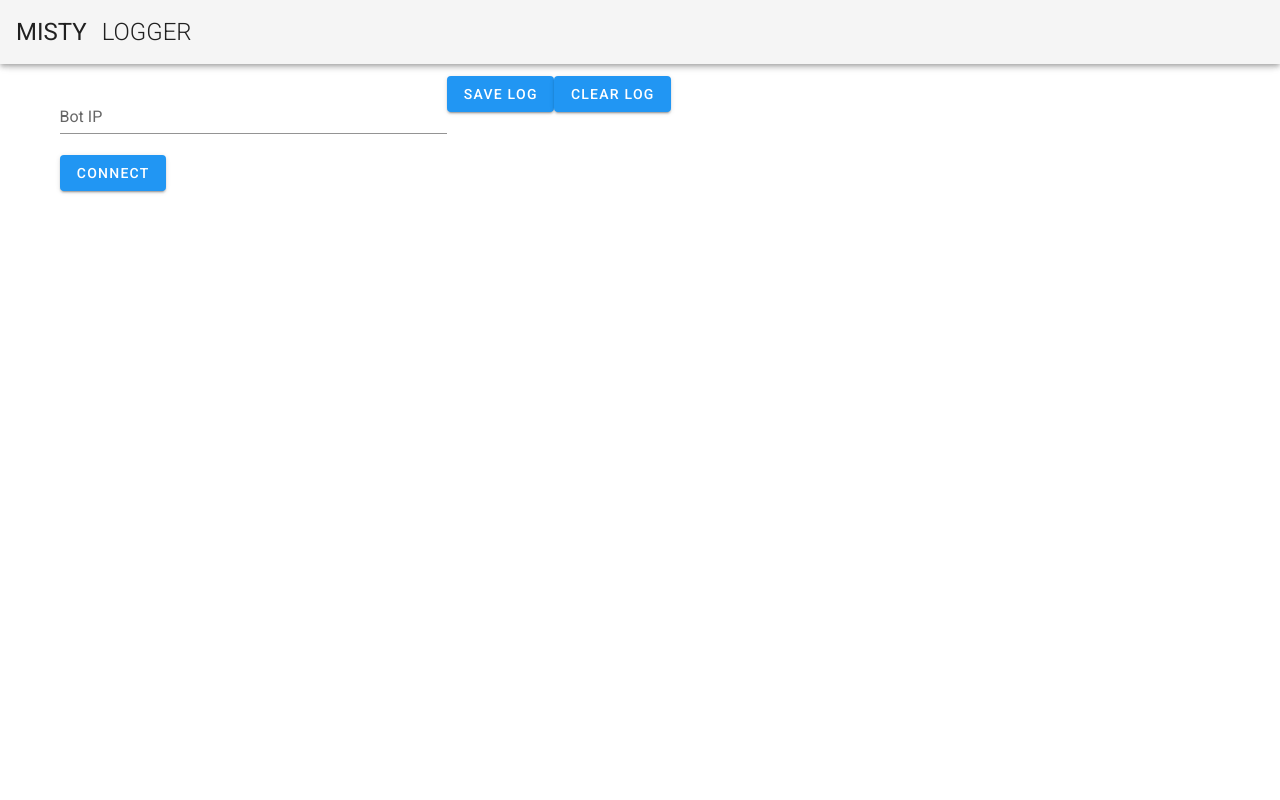
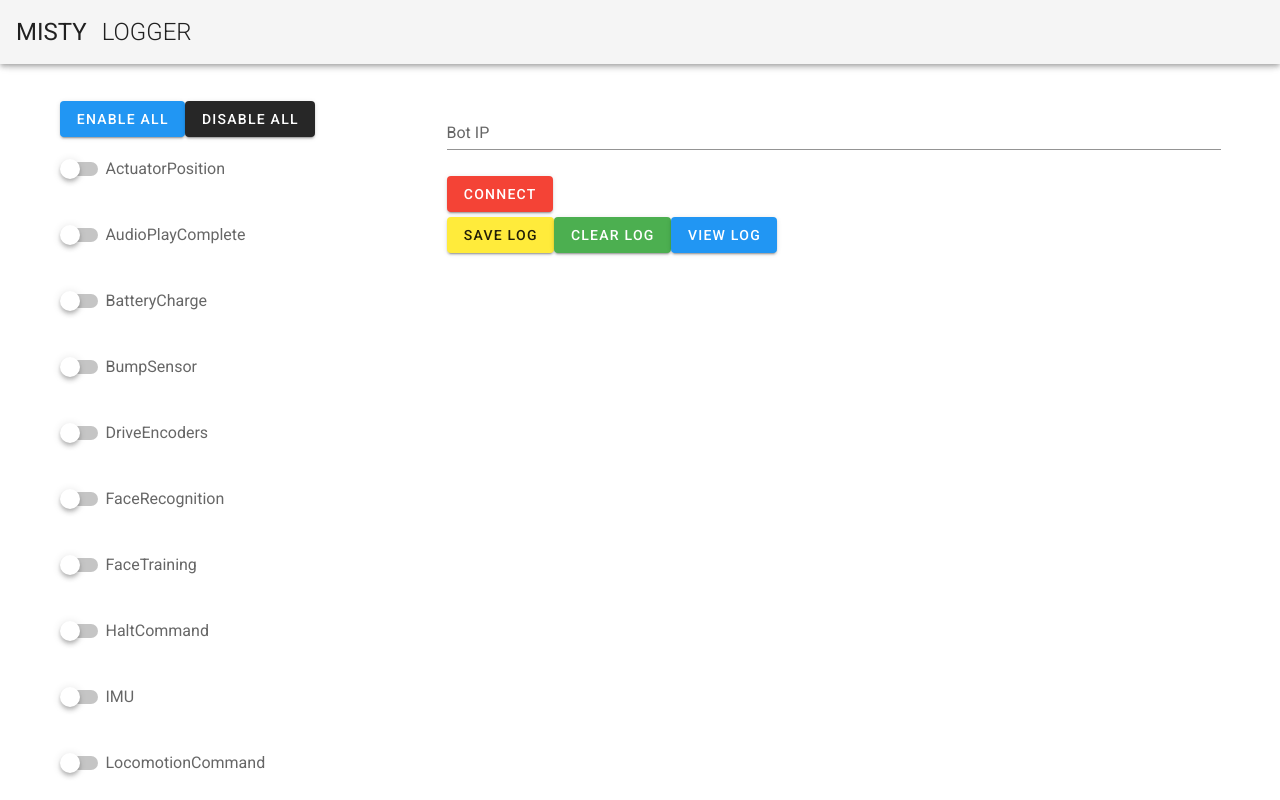
Before and after one commit to SLIM-Misty/Logging, a Vue app: page / in a window 1280 px wide. Shown: the top 800 px of the page. Built offline with nearby package versions, Linux system fonts and the light colour scheme.

Commit message:
added all websocket events, viewlog is separate and rendered once, still needs testing with misty

```diff
--- a/src/components/Logging.vue
+++ b/src/components/Logging.vue
@@ -1,96 +1,45 @@
 <template>
-  <v-container>
+  <div>
+    <v-container v-if="!showingViewLog">
       <v-layout wrap>
         <v-flex xs4 style="margin-top:25px">
-        <v-text-field style="max-width:200px;display:inline" label="Bot IP" v-model="botIp" />
+          <v-btn dark color="blue" @click="enableAllEvents()">Enable All</v-btn>
+          <v-btn dark color="gray" @click="disableAllEvents()">Disable All</v-btn>
+          <div v-for="event in Object.keys(allWebsocketEvents)" :key="event">
+            <v-switch v-model="allWebsocketEvents[event]" :label="event"></v-switch>
+          </div>
+        </v-flex>
+        <v-flex xs8 style="margin-top:25px">
+          <v-text-field label="Bot IP" v-model="botIp" />
+          <div style="margin-top:5px">
             <v-btn
               dark
-          color="blue"
+              color="red"
               @click="connect()"
               v-if="!connectionSuccess"
               :loading="connectionInProgress"
             >Connect</v-btn>
-        <v-btn
-          dark
-          color="blue"
-          @click="disconnect()"
-          v-if="connectionSuccess"
-        >Disconnect</v-btn>
-      </v-flex>
-      <v-flex xs8>
-        <v-btn
-          dark
-          color="blue"
-          @click="saveLog()"
-        >Save Log</v-btn>
-        <v-btn
-          dark
-          color="blue"
-          @click="events = []"
-        >Clear Log</v-btn>
+            <v-btn dark color="orange" @click="disconnect()" v-if="connectionSuccess">Disconnect</v-btn>
+          </div>
+          <div style="margin-top:5px">
+            <v-btn color="yellow" @click="saveLog()">Save Log</v-btn>
+            <v-btn dark color="green" @click="clearLog()">Clear Log</v-btn>
+            <v-btn dark color="blue" @click="viewLog()">View Log</v-btn>
+          </div>
+          <div style="margin-top:5px">
+            <h1 v-if="connectionSuccess">{{eventCount}} Events Logged!</h1>
+          </div>
+          <br />
         </v-flex>
       </v-layout>
       <v-layout wrap>
-      <v-flex xs4 style="margin-top:50px; max-height:600px; min-height:600px; overflow-y:scroll">
-        <v-card
-          class="mx-auto"
-          max-width="400"
-          tile
-        >
-          <v-list-item two-line v-for="event in events" :key="event.id" @click="selectedEvent = event">
-            <v-list-item-content>
-              <v-list-item-title>{{event.eventName}}</v-list-item-title>
-              <v-list-item-subtitle>{{event.timestamp}}</v-list-item-subtitle>
-            </v-list-item-content>
-          </v-list-item>
-        </v-card>
-      </v-flex>
-      <v-flex v-if="selectedEvent" xs8 style="margin-top:50px">
-        <!-- {{selectedEvent}} -->
-        <v-list disabled>
-          <v-list-item-group color="primary">
-            <v-list-item>
-              <v-list-item-icon>
-                <v-icon>mdi-clock</v-icon>
-              </v-list-item-icon>
-              <v-list-item-content>
-                <v-list-item-title v-text="selectedEvent.timestamp"></v-list-item-title>
-              </v-list-item-content>
-            </v-list-item>
-            <v-list-item>
-              <v-list-item-icon>
-                <v-icon>mdi-tag</v-icon>
-              </v-list-item-icon>
-              <v-list-item-content>
-                <v-list-item-title v-text="selectedEvent.eventName"></v-list-item-title>
-              </v-list-item-content>
-            </v-list-item>
-            <v-list-item>
-              <v-list-item-icon>
-                <v-icon>mdi-message</v-icon>
-              </v-list-item-icon>
-              <v-list-item-content v-if="typeof selectedEvent.message === 'Object'">
-                <v-list-item-title
-                  v-for="key in Object.keys(selectedEvent.message)" :key="key">
-                  {{key}}: {{selectedEvent.message[key]}}
-                </v-list-item-title>
-              </v-list-item-content>
-              <v-list-item-content v-else>
-                <v-list-item-title>
-                  {{selectedEvent.message}}
-                </v-list-item-title>
-              </v-list-item-content>
-            </v-list-item>
-          </v-list-item-group>
-        </v-list>
-      </v-flex>
-      <v-snackbar
-        v-model="showingSnackbar"
-      >
-        {{ snackbarText }}
-      </v-snackbar>
+        <v-snackbar v-model="showingSnackbar">{{ snackbarText }}</v-snackbar>
       </v-layout>
     </v-container>
+    <v-container v-if="showingViewLog">
+      <view-log :log="events" />
+    </v-container>
+  </div>
 </template>
 
 <script>
@@ -98,21 +47,53 @@
 import moment from "moment";
 import uuid from "uuid/v4";
 import papa from "papaparse";
+import ViewLog from "./ViewLog";
 
+let events = [
+  {
+    timestamp: moment().toISOString(),
+    eventName: "event",
+    message: {bloo: 'blah', ayy: { lmao: 'sup'}}
+  }
+];
 export default {
+  components: {
+    "view-log": ViewLog
+  },
   data: () => ({
     events: [],
+    showingViewLog: false,
+    eventCount: 0,
     botIp: "",
     socket: null,
     headers: [
       { text: "Time Stamp", value: "timestamp" },
       { text: "Event Name", value: "eventName" }
     ],
-    logEnable: {
-      timeOfFlight: true,
-      haltCommand: true,
-      faceRecognition: true,
-      locomotionCommand: true
+    allWebsocketEvents: {
+      ActuatorPosition: false,
+      AudioPlayComplete: false,
+      BatteryCharge: false,
+      BumpSensor: false,
+      DriveEncoders: false,
+      FaceRecognition: false,
+      FaceTraining: false,
+      HaltCommand: false,
+      IMU: false,
+      LocomotionCommand: false,
+      SerialMessage: false,
+      SkillData: false,
+      TimeOfFlight: false,
+      TouchSensor: false,
+      // these events are in BETA
+      KeyPhraseRecognized: false,
+      SourceTrackDataMessage: false,
+      SourceFocusConfigMessage: false,
+      // these events are in ALPHA
+      HazardNotification: false,
+      SlamStatus: false,
+      SelfState: false,
+      WorldState: false
     },
     selectedEvent: null,
     connectionSuccess: false,
@@ -120,16 +101,16 @@
     showingSnackbar: false,
     snackbarText: ""
   }),
-  mounted () {
+  mounted() {
     // Use this to test the logger without needing to
     // connect to Misty
     // let addEvent = () => {
     //   const mockEvent = {
     //     timestamp: this.formatDate(moment().toISOString()),
     //     eventName: "event",
-    //     message: this.flattenObject({bloo: 'blah', da: { fuq: 'brah'}})
+    //     message: this.flattenObject({bloo: 'blah', ayy: { lmao: 'sup'}})
     //   };
-    //   this.events.unshift(mockEvent);
+    //   events.unshift(mockEvent);
     //   setTimeout(addEvent, 500);
     // }
     // addEvent();
@@ -140,39 +121,54 @@
     },
     connect() {
       if (!this.botIp) {
-        this.showSnackbarMessage('Please provide an ip address for the bot');
+        this.showSnackbarMessage("Please provide an ip address for the bot");
         return;
       }
       this.connectionInProgress = true;
-      this.socket = new LightSocket(this.botIp, this.openCallback, this.closeCallback, this.errorCallback);
+      this.socket = new LightSocket(
+        this.botIp,
+        this.openCallback,
+        this.closeCallback,
+        this.errorCallback
+      );
       this.socket.Connect();
     },
     disconnect() {
       this.socket.Disconnect();
-      this.showSnackbarMessage('Disconnected from ip ' + this.botIp);
+      this.showSnackbarMessage("Disconnected from ip " + this.botIp);
       this.connectionSuccess = false;
-    },
-    saveLog() {
-      let formattedEvents = this.events.slice(0);
-      formattedEvents.forEach(e => e.message = JSON.stringify(e.message));
-      let csv = papa.unparse(JSON.stringify(formattedEvents));
-      this.saveFile(csv);
     },
     showSnackbarMessage(message) {
       this.snackbarText = message;
       this.showingSnackbar = true;
-      setTimeout(() => this.snackbar = false, 2000);
+      setTimeout(() => (this.snackbar = false), 2000);
+    },
+    openCallback() {
+      console.log("Socket successfuly opened!");
+      this.showSnackbarMessage(`Connection to ${this.botIp} established!`);
+      this.connectionInProgress = false;
+      this.connectionSuccess = true;
+
+      Object.keys(allWebsocketEvents).forEach(event => {
+        if (this.allWebsocketEvents[event]) {
+          this.websocketSubscribe(event + uuid(), event, this.logEvent);
+        }
+      });
     },
     closeCallback(msg) {
       this.connectionInProgress = false;
       this.connectionSuccess = false;
-      this.showSnackbarMessage(`Connection to ip ${this.botIp} closed. Check the console for more info.`)
+      this.showSnackbarMessage(
+        `Connection to ip ${this.botIp} closed. Check the console for more info.`
+      );
       console.log(msg);
     },
     errorCallback(err) {
       this.connectionInProgress = false;
       this.connectionSuccess = false;
-      this.showSnackbarMessage(`Connection to ip ${this.botIp} failed. Check the console for more info.`);
+      this.showSnackbarMessage(
+        `Connection to ip ${this.botIp} failed. Check the console for more info.`
+      );
       console.log(err);
     },
     websocketSubscribe(customEventName, eventType, callback) {
@@ -187,22 +183,12 @@
         callback
       );
     },
-    openCallback() {
-      console.log("Socket successfuly opened!");
-      this.showSnackbarMessage(`Connection to ${this.botIp} established!`);
-      this.connectionInProgress = false;
-      this.connectionSuccess = true;
-
-      // this.websocketSubscribe("TimeOfFlight", "TimeOfFlight", this.logEvent);
-      this.websocketSubscribe("FaceRecognitionData", "FaceRecognition", this.logEvent);
-      this.websocketSubscribe("LocomotionCommandData", "LocomotionCommand", this.logEvent);
-      this.websocketSubscribe("HaltCommandData", "HaltCommand", this.logEvent);
-    },
     formatDate(dateString) {
       return moment(dateString).format("HH:MM:SS:ss MM/DD");
     },
     logEvent(data) {
-      const timestamp = this.formatDate(data.message.created)
+      this.eventCount++;
+      const timestamp = this.formatDate(data.message.created);
       try {
         console.log(data);
         const event = {
@@ -211,24 +197,41 @@
           message: this.flattenObject(data.message),
           id: uuid()
         };
-        this.events.unshift(event);
+        events.unshift(event);
       } catch (e) {
         const event = {
           timestamp,
           eventName: "Error",
           message: e,
           id: uuid()
-        }
-        this.events.unshift(this.flattenObject(event));
+        };
+        events.unshift(this.flattenObject(event));
         console.log(e);
       }
     },
+    saveLog() {
+      let formattedEvents = events.slice(0);
+      formattedEvents.forEach(e => (e.message = JSON.stringify(e.message)));
+      let csv = papa.unparse(JSON.stringify(formattedEvents));
+      this.saveFile(csv);
+    },
+    clearLog() {
+      this.eventCount = 0;
+      events = [];
+    },
+    viewLog() {
+      this.showingViewLog = true;
+      this.events = events;
+    },
     saveFile(data) {
-      let filename = "misty_log_" + moment().format("HH:MM:SS MM/DD/YYYY") + ".csv";
-      var file = new Blob([data], {type: 'text/csv'});
-      if (window.navigator.msSaveOrOpenBlob) // IE10+
+      let filename =
+        "misty_log_" + moment().format("HH:MM:SS MM/DD/YYYY") + ".csv";
+      var file = new Blob([data], { type: "text/csv" });
+      if (window.navigator.msSaveOrOpenBlob)
+        // IE10+
         window.navigator.msSaveOrOpenBlob(file, filename);
-      else { // Others
+      else {
+        // Others
         var a = document.createElement("a"),
           url = URL.createObjectURL(file);
         a.href = url;
@@ -242,17 +245,27 @@
       }
     },
     flattenObject(obj) {
-      const flattened = {}
+      const flattened = {};
 
-      Object.keys(obj).forEach((key) => {
-        if (typeof obj[key] === 'object' && obj[key] !== null) {
-          Object.assign(flattened, this.flattenObject(obj[key]))
+      Object.keys(obj).forEach(key => {
+        if (typeof obj[key] === "object" && obj[key] !== null) {
+          Object.assign(flattened, this.flattenObject(obj[key]));
         } else {
-          flattened[key] = obj[key]
+          flattened[key] = obj[key];
         }
-      })
+      });
 
-      return flattened
+      return flattened;
+    },
+    enableAllEvents() {
+      Object.keys(this.allWebsocketEvents).forEach(event => {
+        this.allWebsocketEvents[event] = true;
+      });
+    },
+    disableAllEvents() {
+      Object.keys(this.allWebsocketEvents).forEach(event => {
+        this.allWebsocketEvents[event] = false;
+      });
     }
   }
 };
--- /dev/null
+++ b/src/components/ViewLog.vue
@@ -0,0 +1,68 @@
+<template>
+  <div>
+    <v-layout wrap>
+      <v-flex xs4 style="margin-top:50px; max-height:600px; min-height:600px; overflow-y:scroll">
+        <v-card class="mx-auto" max-width="400" tile>
+          <v-list-item two-line v-for="event in log" :key="event.id" @click="selectedEvent = event">
+            <v-list-item-content>
+              <v-list-item-title>{{event.eventName}}</v-list-item-title>
+              <v-list-item-subtitle>{{event.timestamp}}</v-list-item-subtitle>
+            </v-list-item-content>
+          </v-list-item>
+        </v-card>
+      </v-flex>
+      <v-flex v-if="selectedEvent" xs8 style="margin-top:50px">
+        <v-list disabled>
+          <v-list-item-group color="primary">
+            <v-list-item>
+              <v-list-item-icon>
+                <v-icon>mdi-clock</v-icon>
+              </v-list-item-icon>
+              <v-list-item-content>
+                <v-list-item-title v-text="selectedEvent.timestamp"></v-list-item-title>
+              </v-list-item-content>
+            </v-list-item>
+            <v-list-item>
+              <v-list-item-icon>
+                <v-icon>mdi-tag</v-icon>
+              </v-list-item-icon>
+              <v-list-item-content>
+                <v-list-item-title v-text="selectedEvent.eventName"></v-list-item-title>
+              </v-list-item-content>
+            </v-list-item>
+            <v-list-item>
+              <v-list-item-icon>
+                <v-icon>mdi-message</v-icon>
+              </v-list-item-icon>
+              <v-list-item-content v-if="typeof selectedEvent.message === 'Object'">
+                <v-list-item-title
+                  v-for="key in Object.keys(selectedEvent.message)"
+                  :key="key"
+                >{{key}}: {{selectedEvent.message[key]}}</v-list-item-title>
+              </v-list-item-content>
+              <v-list-item-content v-else>
+                <v-list-item-title>{{selectedEvent.message}}</v-list-item-title>
+              </v-list-item-content>
+            </v-list-item>
+          </v-list-item-group>
+        </v-list>
+      </v-flex>
+    </v-layout>
+  </div>
+</template>
+
+<script>
+export default {
+  data() {
+    return {
+      selectedEvent: {}
+    };
+  },
+  mounted() {
+    //load the log from somewhere
+  },
+  props: {
+    log: Array
+  }
+};
+</script>
```
Lines whose indentation alone changed are shown as unchanged.
